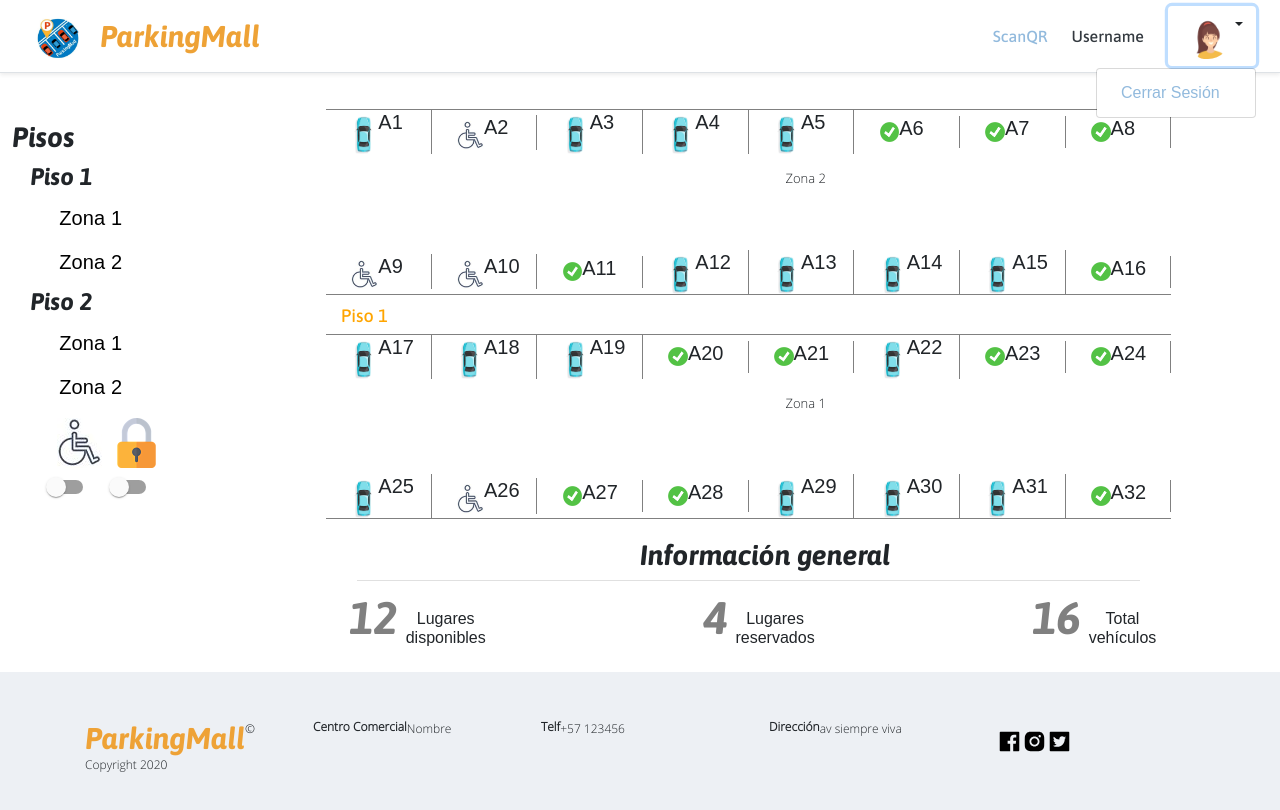
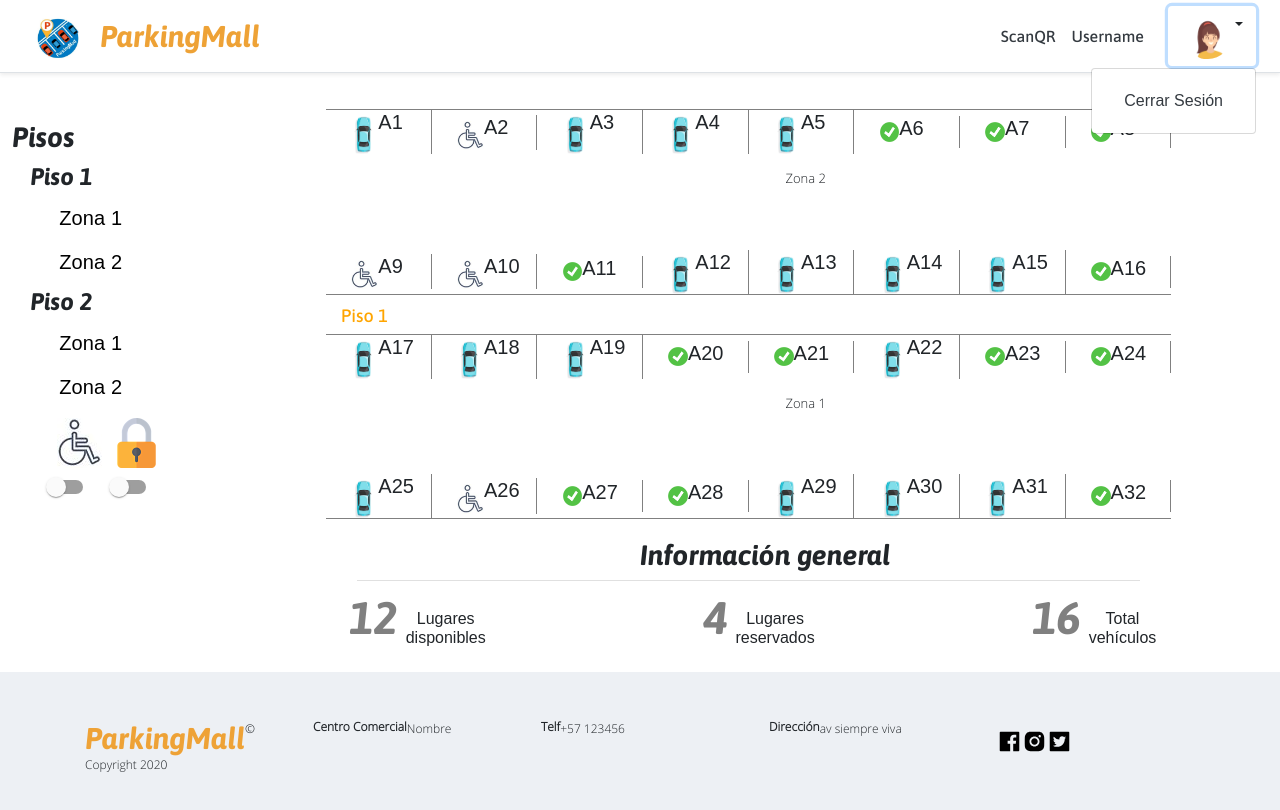
Before and after one commit to luisalvaran17/ParkingMall, a React (Create React App) app in the folder frontend/app-parkingmall/: page / in a window 1280 px wide. Both pictures are taken after a click on the button 1211 px from the left and 36 px from the top of the page. Shown: the top 810 px of the page. Built offline with nearby package versions, Linux system fonts and the light colour scheme; a web font is replaced by a local one.

Commit message:
Update links

```diff
--- a/frontend/app-parkingmall/src/components/Header.jsx
+++ b/frontend/app-parkingmall/src/components/Header.jsx
@@ -10,13 +10,13 @@ function Header(){
             <a className="navbar-brand" href="!#">
                 <img src={logo} style={{width:"60px"}} alt="logo app"/>
             </a>
-            <h5 className="tittleBrand my-0 mr-md-auto">ParkingMall</h5>
+            <Link to="/" className="tittleBrand my-0 mr-md-auto">ParkingMall</Link>
             <nav className="my-2 my-md-0 mr-md-3 textNav">
 
-                <Link to="/ScanQR"> ScanQR</Link>
+                <Link to="/ScanQR" className="p-2 text-dark"> ScanQR</Link>
+                <Link to="/" className="p-2 text-dark"> Username</Link>
 
-                <a className="p-2 text-dark" href="!#"></a>
-                <a className="p-2 text-dark">Username</a>
+
             </nav>
             <Dropdown>
             <Dropdown.Toggle variant="" id="">
@@ -25,7 +25,7 @@ function Header(){
 
             <Dropdown.Menu>
                 <Dropdown.Item>
-                    <Link to="/Login"> Cerrar Sesión </Link>
+                    <Link to="/Login" className="p-2 text-dark"> Cerrar Sesión </Link>
                     </Dropdown.Item>
             </Dropdown.Menu>
             </Dropdown>
--- a/frontend/app-parkingmall/src/containers/ScanQR.js
+++ b/frontend/app-parkingmall/src/containers/ScanQR.js
@@ -3,6 +3,7 @@ import logo from '../assets/images/logoPM.jpg'
 import imageScanMobileQR from '../assets/images/scanMobile.png'
 import '../assets/styles/components/head_foo_scanQR.css';
 import Footer from '../components/Footer'
+import {Link} from 'react-router-dom'
 
 class ScanQR extends Component {
     state = {
@@ -37,7 +38,7 @@ class ScanQR extends Component {
                         <div className='marginContainerScanQR' >
                             <div className='col-sm' style={{padding:'0', textAlign:'center'}}>
                                 <img className='logoParkingMall' src={logo} alt=""/>
-                                <h5 className="tittleBrand my-0 mr-md-auto">ParkingMall</h5>
+                                <Link to="/" className="tittleBrand my-0 mr-md-auto">ParkingMall</Link>
                             </div>
                         </div>
                     </div>
```
